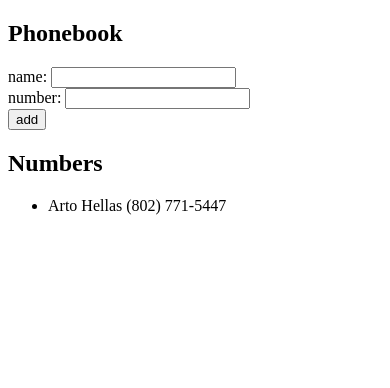
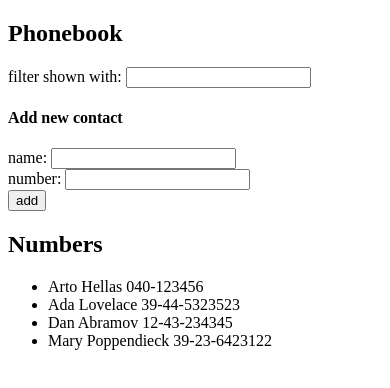
Before and after one commit to johncambefort/FullStackOpen, a React (Create React App) app in the folder part2/phonebook/: page / in a window 390 px wide. Shown: the top 388 px of the page. Built offline with nearby package versions, Linux system fonts and the light colour scheme.

Commit message:
2.9-phonebook

```diff
--- a/part2/phonebook/src/App.js
+++ b/part2/phonebook/src/App.js
@@ -2,18 +2,22 @@ import { useState } from "react";
 import Person from "./components/Person";
 
 const App = () => {
-  const [persons, setPersons] = useState([{
-    name: "Arto Hellas",
-    phone: "(802) 771-5447"
-  }]);
+  const [persons, setPersons] = useState([
+    { name: 'Arto Hellas', phone: '040-123456', id: 1 },
+    { name: 'Ada Lovelace', phone: '39-44-5323523', id: 2 },
+    { name: 'Dan Abramov', phone: '12-43-234345', id: 3 },
+    { name: 'Mary Poppendieck', phone: '39-23-6423122', id: 4 }
+  ])
   const [newName, setNewName] = useState("");
   const [newPhone, setNewPhone] = useState("")
+  const [newFilter, setNewFilter] = useState("");
 
   const addPerson = (event) => {
     event.preventDefault();
     const personObj = {
       name: newName,
-      phone: newPhone
+      phone: newPhone,
+      id: persons.length + 1
      }; // Construct a new Person object
 
     if (persons.find((p) => p.name === personObj.name)) {
@@ -31,9 +35,21 @@ const App = () => {
     setNewPhone(event.target.value);
   }
 
+  const handleNewFilter = (event) => {
+    setNewFilter(event.target.value);
+  }
+
+  const personsToShow = (newFilter === "")
+  ? persons
+  : persons.filter((p) => p.name.toLowerCase().includes(newFilter.toLowerCase()));
+
   return (
     <div>
       <h2>Phonebook</h2>
+      <div>
+        filter shown with: <input value={newFilter} onChange={handleNewFilter} />
+      </div>
+      <h4>Add new contact</h4>
       <form onSubmit={addPerson}>
         <div>
           name: <input value={newName} onChange={handleNewName} />
@@ -47,8 +63,8 @@ const App = () => {
       </form>
       <h2>Numbers</h2>
       <ul>
-        {persons.map((person) => (
-          <Person key={person.name} person={person} />
+        {personsToShow.map((person) => (
+          <Person key={person.id} person={person} />
         ))}
       </ul>
     </div>
```
